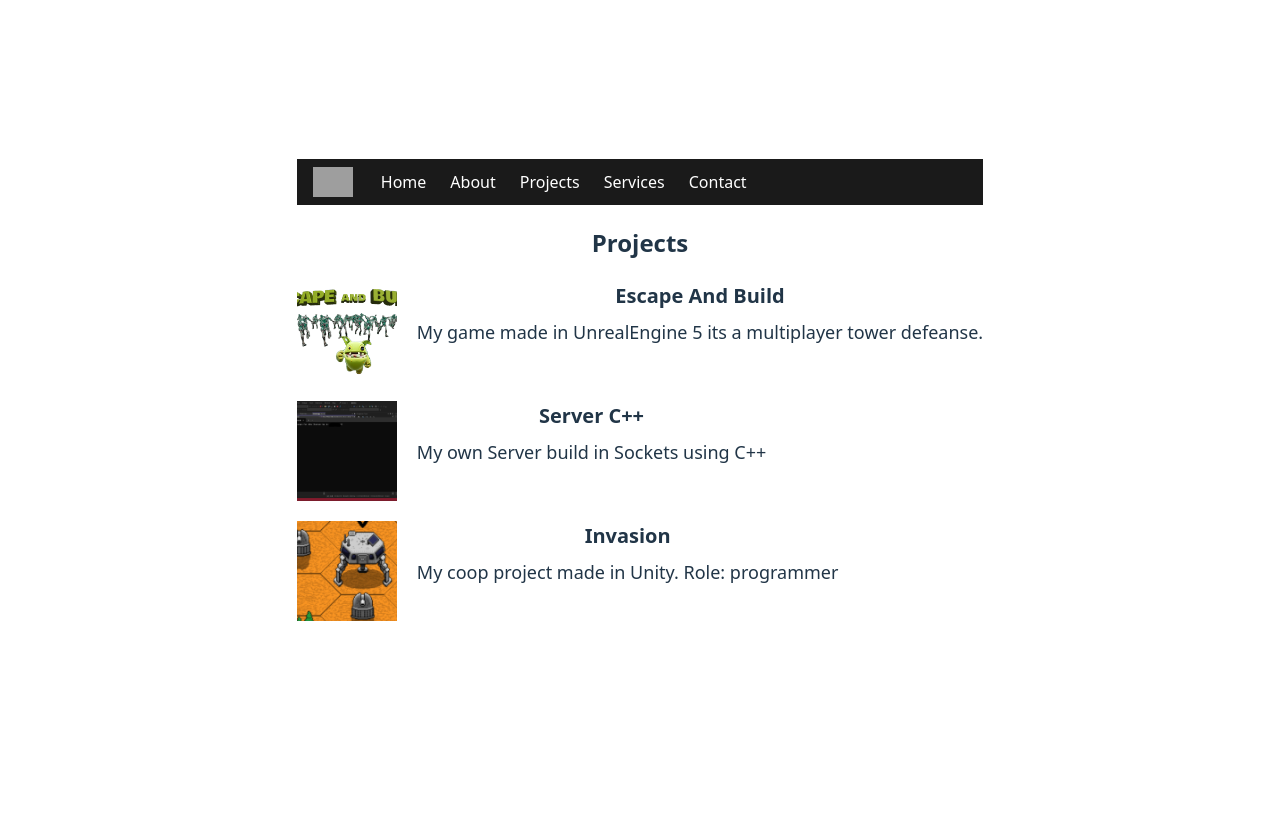
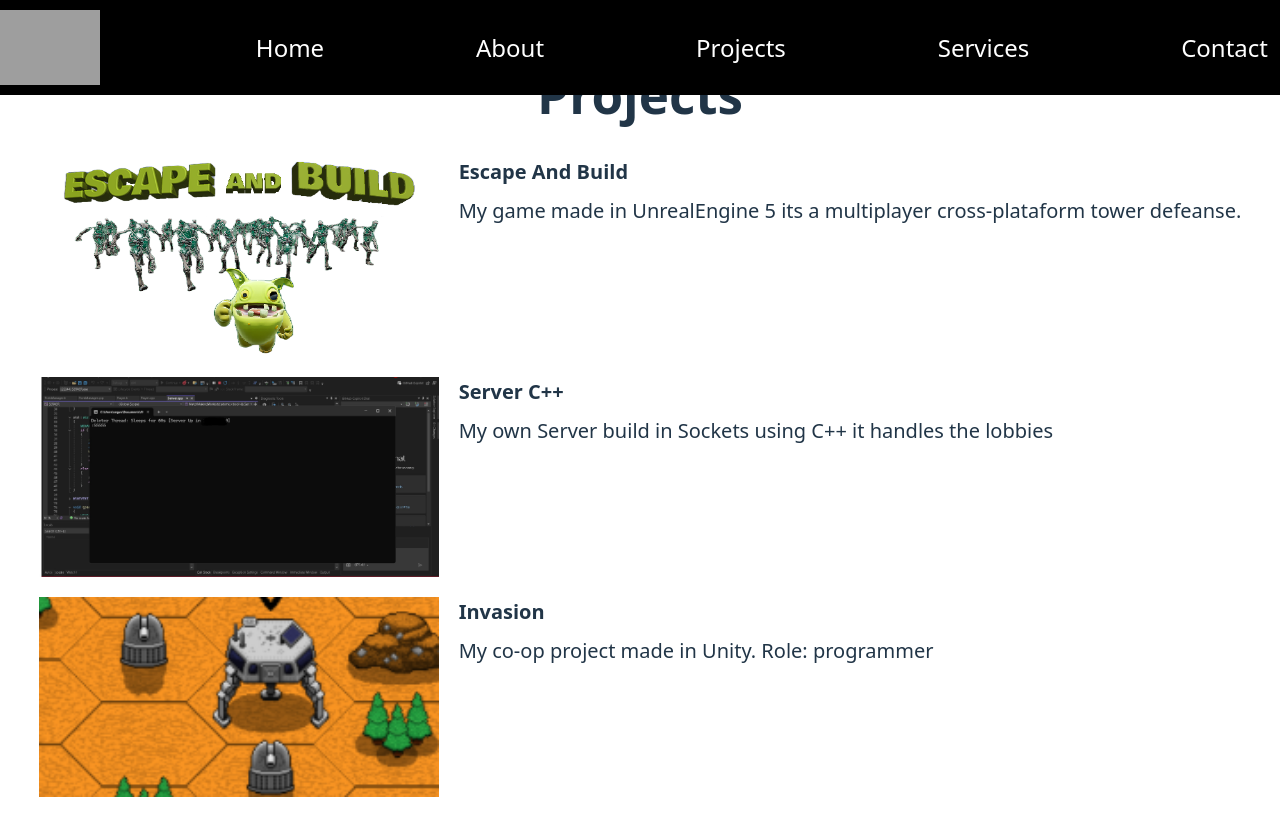
Before and after one commit to seguvega/Portafolio, a React (Vite) app in the folder portafolio/: page /projets in a window 1280 px wide. Shown: the top 836 px of the page. Before the commit the page ends 800 px from the top, so only its background shows below. Built offline with nearby package versions, Linux system fonts and the light colour scheme; grey boxes are pictures that could not be loaded.

Commit message:
Last Version
------

```diff
--- a/portafolio/src/App.css
+++ b/portafolio/src/App.css
@@ -1,25 +1,23 @@
 #root {
-  max-width: 1280px;
+  max-width: auto;
   margin: 0 auto;
   padding: 2rem;
   text-align: center;
 }
 
 .logo {
-  /* height: 6em; */
-  /* padding: 1.5em; */
   will-change: filter;
   transition: filter 300ms;
 
-  width: 40px;
+  width: 100px;
   height: auto;
   margin-right: 1rem;
 }
 .logo:hover {
-  filter: drop-shadow(0 0 2em #646cffaa);
+  filter: drop-shadow(0 0 2em #47008997);
 }
 .logo.react:hover {
-  filter: drop-shadow(0 0 2em #61dafbaa);
+  filter: drop-shadow(0 0 2em #ff0000aa);
 }
 
 @keyframes logo-spin {
@@ -35,6 +33,12 @@
   a:nth-of-type(2) .logo {
     animation: logo-spin infinite 20s linear;
   }
+}
+
+p {
+  font-size: 20px;
+  margin: 10px;
+  line-height: 1.6;
 }
 
 .card {
@@ -53,8 +57,8 @@
 }
 
 .row img {
-  width: 100px;
-  height: 100px;
+  width: 400px;
+  height: 200px;
   margin-right: 20px;
   object-fit: cover;
 }
@@ -67,28 +71,74 @@
 .text-content h3 {
   font-size: 20px;
   margin: 0 0 8px 0;
+  text-align: justify;
 }
 
 .text-content p {
-  font-size: 18px;
+  font-size: 20px;
   margin: 0;
 }
 
+.AboutMeImg{
+  width: 500px;
+  height: 600px;
+  margin-right: 20px;
+  object-fit: cover;
+}
+
 .navbar {
+  position: fixed;     /* keeps it on top */
+  top: 0;
+  left: 0;
+  width: 100%;
   display: flex;
+  justify-content: space-between;
   align-items: center;
-  background-color: #1a1a1a; /* change to your preferred color */
-  padding: 0.5rem 1rem;
+  padding: 10px 0px;
+   background-color: #000;
 }
 
 .navbar a {
   color: white;
   text-decoration: none;
   margin: 0 0.75rem;
-  font-size: 1rem;
+  font-size: 1.5rem;
   transition: color 0.3s ease;
 }
 
 .navbar a:hover {
-  color: #ffcc00; /* highlight color */
+  color: #a22104; /* highlight color */
 }
+
+.FormContact {
+  max-width: 600px;
+  margin: 40px auto;
+  padding: 20px;
+  background: #1e1e1e;  /* dark mode vibe */
+  border-radius: 10px;
+  box-shadow: 0 4px 12px rgba(0, 0, 0, 0.4);
+}
+
+.FormContact label {
+  display: block;
+  margin-bottom: 8px;
+  font-weight: bold;
+  color: #fff;
+}
+
+.FormContact button {
+  background: #2f0b03;
+  color: #fff;
+  border: none;
+  padding: 12px 20px;
+  font-size: 16px;
+  font-weight: bold;
+  border-radius: 6px;
+  cursor: pointer;
+  transition: background 0.3s ease;
+  width: 100%;
+}
+
+.FormContact button:hover {
+  background: #a22104;
+}
--- a/portafolio/src/Components/AboutMe.jsx
+++ b/portafolio/src/Components/AboutMe.jsx
@@ -1,12 +1,12 @@
-import Me from '../assets/ME.png';
+import Me from '../assets/ME_B.png';
 import Resume from '../assets/Resume.pdf'
 
 let AboutMe = () =>
 {
     return(
         <>
-         <h2>About Me</h2>
-        <img src={Me}></img>
+        <h1>About Me</h1>
+        <img src={Me} className='AboutMeImg'></img>
         <h3>Sebastian Gustavo Velasco Galarraga </h3>
         <p>
             I am a dedicated and adaptable game programmer with strong problem-solving skills and a passion for creating interactive experiences. I enjoy collaborating in teams, learning new technologies, and applying my C++ and Unreal Engine expertise to deliver high-quality projects.
--- a/portafolio/src/Components/Contact.jsx
+++ b/portafolio/src/Components/Contact.jsx
@@ -1,17 +1,20 @@
+import { useNavigate } from 'react-router-dom'
+
 let Contact = () =>
 {
+    let Navigate = useNavigate();//Redirect
     let handleSubmit = () =>
     {
-
+        Navigate("/");
     }
 
     return(
         <>
-         <h2>Contact Me</h2>
+         <h1>Contact Me</h1>
          <p>Sebastian Velasco Telf 437 607 1036</p>
          <p>Email seguvega@hotmail.com </p>
          <p>Toronto Scarborough</p>
-        <form onSubmit={handleSubmit} >
+        <form onSubmit={handleSubmit} className='FormContact'>
 
             <label for="firstName">First Name</label>
             <input type="text" id="firstName" name="firstName" required />
--- a/portafolio/src/Components/Home.jsx
+++ b/portafolio/src/Components/Home.jsx
@@ -6,9 +6,10 @@
       <h1>Welcome To My Portafolio</h1>
         <p>My main mission is to become a programmer who creates solid and successful games.</p>
 
-        <p>I am a computer science engineer from Ecuador. I worked in the IT industry for two years, but my true passion has always been video game development. I have been learning independently, but I wanted a more structured and reliable path to education, which is why I came to Canada—to study and build a career in the field I love.</p>
-
-        <p>My core values include resilience, determination, and competitiveness. I always strive to give my best to achieve my goals and embrace challenges as opportunities to grow. I live by the principle of treating others the way I would like to be treated, and I deeply resonate with the idea that “continuous effort—not strength or intelligence—is the key to unlocking our potential.”</p>
+        <p>I am a computer science engineer from Ecuador. I worked in the IT industry for two years, but my true passion has always been video game development.</p>
+        <p>I have been learning independently, but I wanted a more structured and reliable path to education, which is why I came to Canada—to study and build a career in the field I love.</p>
+        <p>My core values include resilience, determination, and competitiveness. I always strive to give my best to achieve my goals and embrace challenges as opportunities to grow.</p>
+        <p>I live by the principle of treating others the way I would like to be treated, and I deeply resonate with the idea that “continuous effort—not strength or intelligence—is the key to unlocking our potential.”</p>
     </div>
     </>
     );
--- a/portafolio/src/Components/Projects.jsx
+++ b/portafolio/src/Components/Projects.jsx
@@ -5,16 +5,16 @@ import ListComponent from './ListComponent';
 
 const PList =
 [
-    {imagePath: photo1, title: "Escape And Build" , text: 'My game made in UnrealEngine 5 its a multiplayer tower defeanse.'},
-    {imagePath: photo2, title: "Server C++", text: 'My own Server build in Sockets using C++'},
-    {imagePath: photo3, title: "Invasion", text: 'My coop project made in Unity. Role: programmer'}
+    {imagePath: photo1, title: "Escape And Build", text: 'My game made in UnrealEngine 5 its a multiplayer cross-plataform tower defeanse.'},
+    {imagePath: photo2, title: "Server C++", text: 'My own Server build in Sockets using C++ it handles the lobbies'},
+    {imagePath: photo3, title: "Invasion", text: 'My co-op project made in Unity. Role: programmer'}
 ];
 
 let Projects = () =>
 {
     return(
         <>
-        <h2>Projects</h2>
+        <h1>Projects</h1>
         <ListComponent List={PList} /> {/*To send the data you need to type the name of your FuncParameter ex List*/}
         </>
     );
--- a/portafolio/src/Components/Services.jsx
+++ b/portafolio/src/Components/Services.jsx
@@ -13,7 +13,7 @@ let Services = () =>
 {
     return(
         <>
-        <h2>Services</h2>
+        <h1>Services</h1>
         <ListComponent List={ServicesL} />
         </>
     );
```
Also changed, not shown: portafolio/src/assets/ME_B.png (added).
